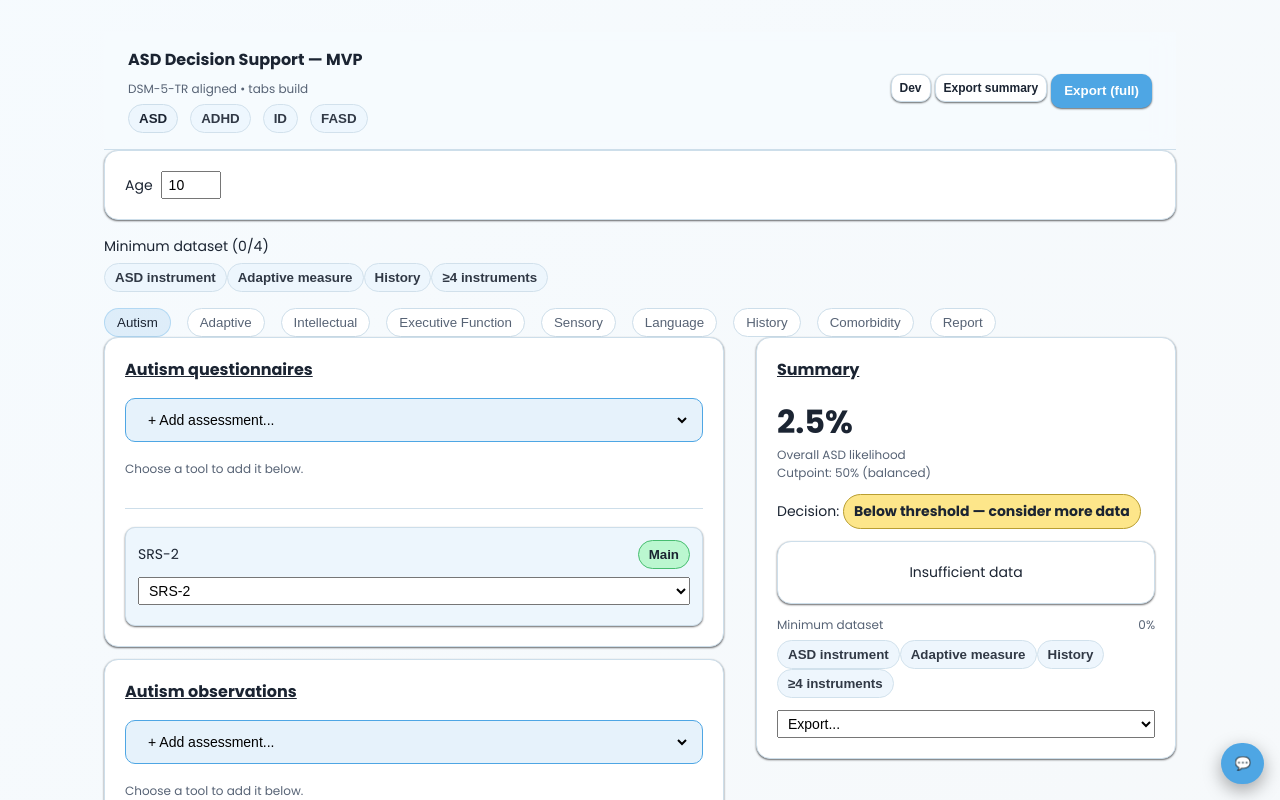
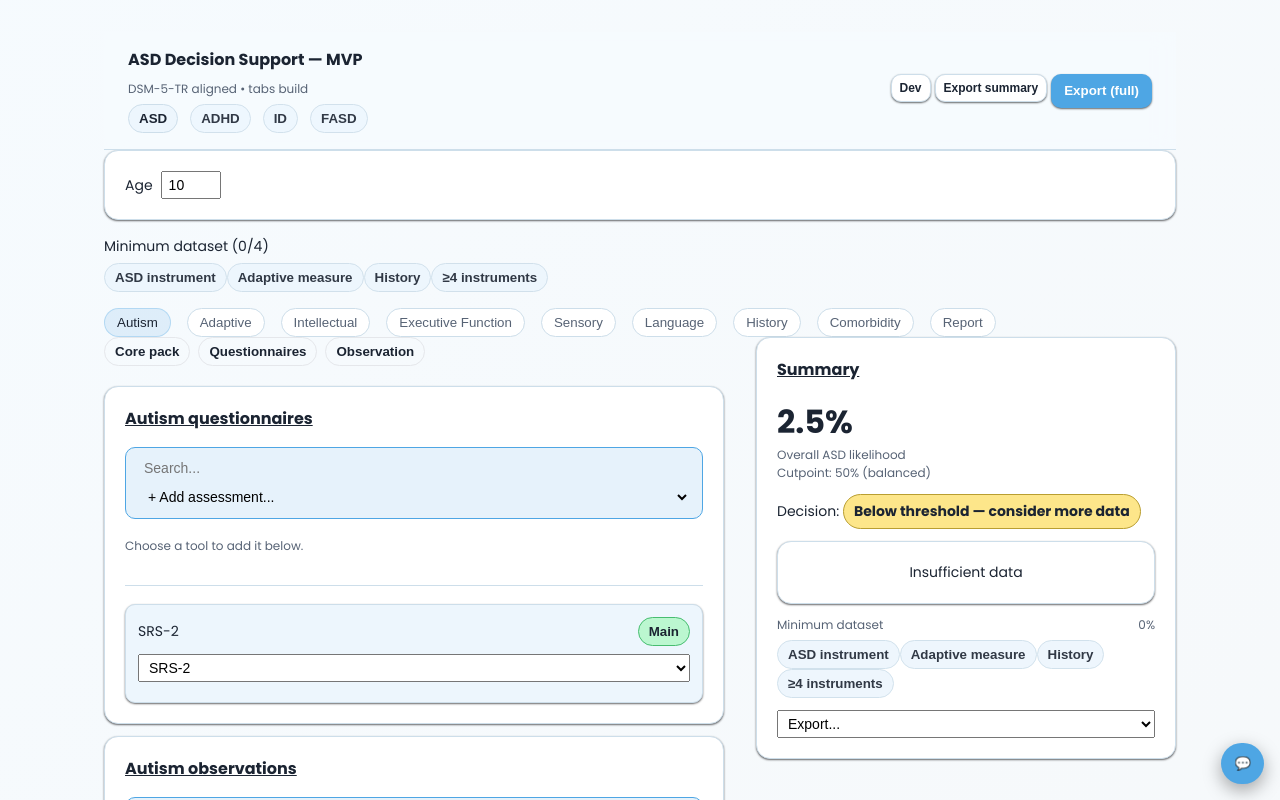
Before and after one commit to dolorvi/asd-ds, a React (Vite) app: page / in a window 1280 px wide. Shown: the top 800 px of the page. Built offline with nearby package versions, Linux system fonts and the light colour scheme; the HTML template or start-up script is replaced by a standard one.

Commit message:
feat: add quick-add preset pills

```diff
--- a/src/App.tsx
+++ b/src/App.tsx
@@ -29,6 +29,7 @@ import { AsrsPanel } from "./panels/AsrsPanel";
 import { AbasPanel } from "./panels/AbasPanel";
 import { SummaryPanel } from "./panels/SummaryPanel";
 import { VinelandPanel } from "./panels/VinelandPanel";
+import { QuickAddPresets } from "./components/QuickAddPresets";
 import { ReportPanel } from "./panels/ReportPanel";
 import { AssessmentPanel } from "./panels/AssessmentPanel";
 import { GenericInstrumentPanel } from "./panels/GenericInstrumentPanel";
@@ -369,6 +370,10 @@ export default function App() {
             <section className="stack stack--md">
               {activeTab === 0 && (
                 <>
+                  <QuickAddPresets
+                    assessments={assessments}
+                    setAssessments={setAssessments}
+                  />
                   <div id="asd-inst-section">
                     <AssessmentPanel
                       domain="Autism questionnaires"
--- /dev/null
+++ b/src/components/QuickAddPresets.tsx
@@ -0,0 +1,55 @@
+import React from "react";
+import type { AssessmentSelection } from "../types";
+
+const INSTRUMENT_DOMAIN: Record<string, string> = {
+  "SRS-2": "Autism questionnaires",
+  ASRS: "Autism questionnaires",
+  ADOS: "Autism observations",
+  MIGDAS: "Autism observations",
+  "ADI-R": "Autism interviews",
+  Vineland: "Adaptive questionnaires",
+  ABAS3: "Adaptive questionnaires",
+  BRIEF2: "Executive function questionnaires",
+};
+
+const PRESETS: Record<string, string[]> = {
+  core: ["SRS-2", "ADOS", "ADI-R", "Vineland"],
+  questionnaires: ["SRS-2", "ASRS", "ABAS3", "BRIEF2"],
+  observation: ["ADOS", "MIGDAS"],
+};
+
+export function QuickAddPresets({
+  assessments,
+  setAssessments,
+}: {
+  assessments: AssessmentSelection[];
+  setAssessments: (
+    fn: (arr: AssessmentSelection[]) => AssessmentSelection[],
+  ) => void;
+}) {
+  const addInstrument = (name: string) => {
+    const domain = INSTRUMENT_DOMAIN[name];
+    if (!domain) return;
+    setAssessments((arr) => {
+      if (arr.some((a) => a.selected === name)) return arr;
+      const template = arr.find((a) => a.domain === domain);
+      if (!template) return arr;
+      return [
+        ...arr,
+        { domain, options: template.options, selected: name, primary: false },
+      ];
+    });
+  };
+
+  const handlePreset = (key: keyof typeof PRESETS) => {
+    PRESETS[key].forEach((name) => addInstrument(name));
+  };
+
+  return (
+    <div className="pill-row" style={{ marginBottom: "8px" }}>
+      <button type="button" className="pill" onClick={() => handlePreset("core")}>Core pack</button>
+      <button type="button" className="pill" onClick={() => handlePreset("questionnaires")}>Questionnaires</button>
+      <button type="button" className="pill" onClick={() => handlePreset("observation")}>Observation</button>
+    </div>
+  );
+}
--- a/src/index.css
+++ b/src/index.css
@@ -100,8 +100,8 @@ button:disabled{opacity:.6;cursor:not-allowed}
 .badge--danger{background:var(--tone-danger);border:1px solid color-mix(in hsl, var(--tone-danger) 60%, black 40%)}
 
 /* assessment picker & cards */
-.assessment-add-row{background:color-mix(in hsl,var(--accent) 14%,transparent);border:1px solid var(--accent);border-radius:10px;padding:8px 12px}
-.assessment-add-row select{background:transparent;border:none;width:100%}
+.assessment-add-row{display:grid;gap:4px;background:color-mix(in hsl,var(--accent) 14%,transparent);border:1px solid var(--accent);border-radius:10px;padding:8px 12px}
+.assessment-add-row input,.assessment-add-row select{background:transparent;border:none;width:100%}
 .assessment-divider{margin:12px 0;border:none;border-top:1px solid var(--border)}
 .assessment-card{background:var(--elev);border:1px solid var(--border);border-radius:10px;box-shadow:var(--shadow-1);padding:12px}
 .assessment-card__header{display:flex;justify-content:space-between;align-items:center;margin-bottom:8px}
--- a/src/panels/AssessmentPanel.tsx
+++ b/src/panels/AssessmentPanel.tsx
@@ -1,4 +1,4 @@
-import React, { useState } from "react";
+import React, { useRef, useState } from "react";
 import { Card } from "../components/primitives";
 import type { AssessmentSelection } from "../types";
 
@@ -19,6 +19,9 @@ export function AssessmentPanel({
 
   const [pickerValue, setPickerValue] = useState("");
   const [pickerError, setPickerError] = useState("");
+  const [pickerSearch, setPickerSearch] = useState("");
+
+  const selectRefs = useRef<Record<number, HTMLSelectElement | null>>({});
 
   const addAssessment = (value: string) => {
     const template = items[0];
@@ -53,26 +56,43 @@ export function AssessmentPanel({
     });
   };
 
+  const filteredOptions = options.filter((o) =>
+    o.toLowerCase().includes(pickerSearch.toLowerCase()),
+  );
+
   return (
     <Card title={domain}>
       <div className="stack stack--sm">
         <div className="assessment-add-row">
+          <input
+            type="text"
+            placeholder="Search..."
+            value={pickerSearch}
+            onChange={(e) => setPickerSearch(e.target.value)}
+          />
           <select
             value={pickerValue}
             onChange={(e) => {
               const val = e.target.value;
               if (!val) return;
-              if (items.some((a) => a.selected === val)) {
+              const existing = items.find((a) => a.selected === val);
+              if (existing) {
                 setPickerError("Already added.");
+                const ref = selectRefs.current[existing.index];
+                if (ref) {
+                  ref.focus();
+                  ref.scrollIntoView({ behavior: "smooth", block: "center" });
+                }
               } else {
                 addAssessment(val);
                 setPickerError("");
               }
               setPickerValue("");
+              setPickerSearch("");
             }}
           >
             <option value="">+ Add assessment...</option>
-            {options.map((o) => (
+            {filteredOptions.map((o) => (
               <option key={o} value={o}>
                 {o}
               </option>
@@ -103,6 +123,9 @@ export function AssessmentPanel({
             <div className="assessment-card__body">
               <label>
                 <select
+                  ref={(el) => {
+                    selectRefs.current[a.index] = el;
+                  }}
                   value={a.selected || ""}
                   className={a.selected ? "" : "invalid"}
                   title={a.selected ? "" : "Select assessment"}
```
